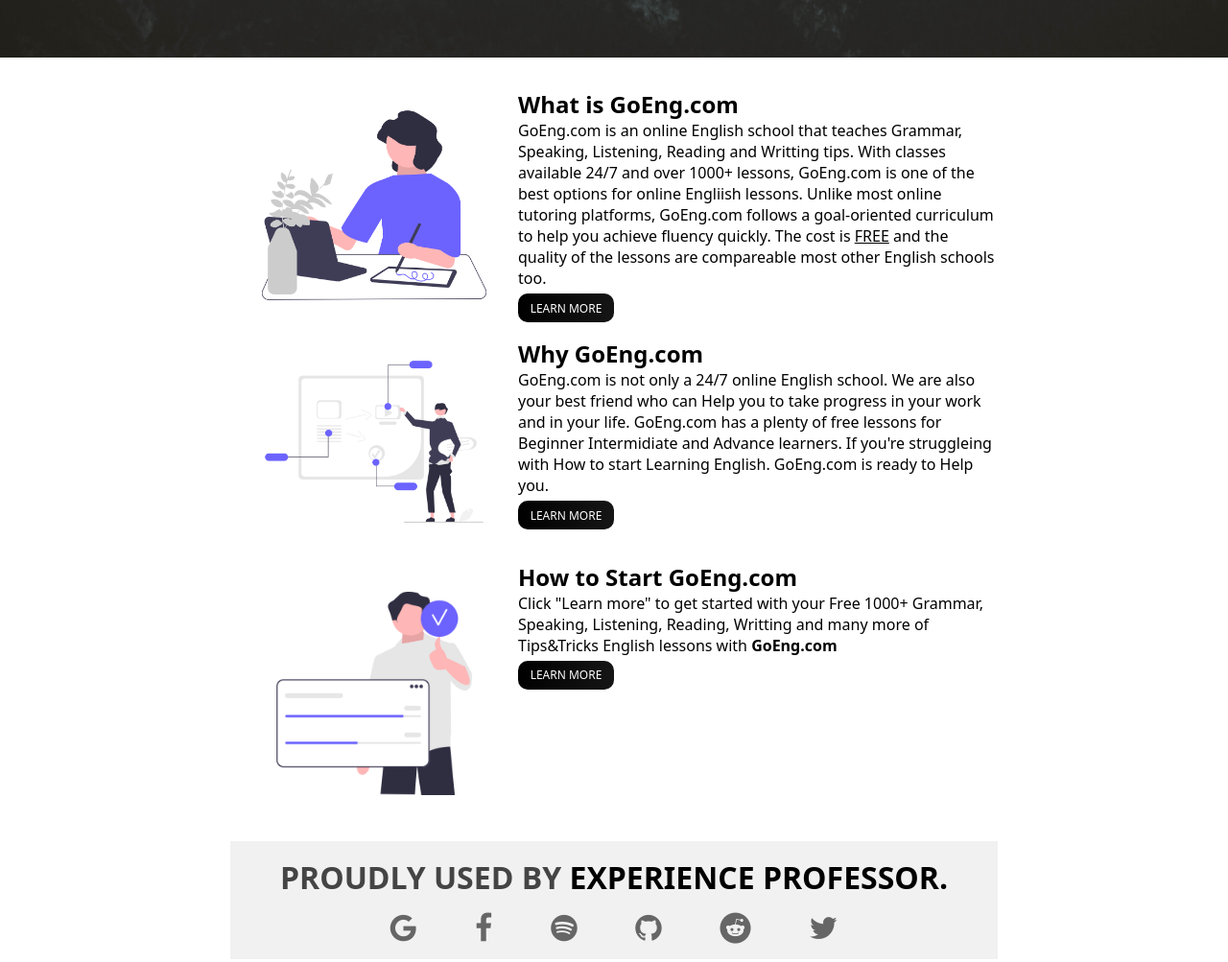
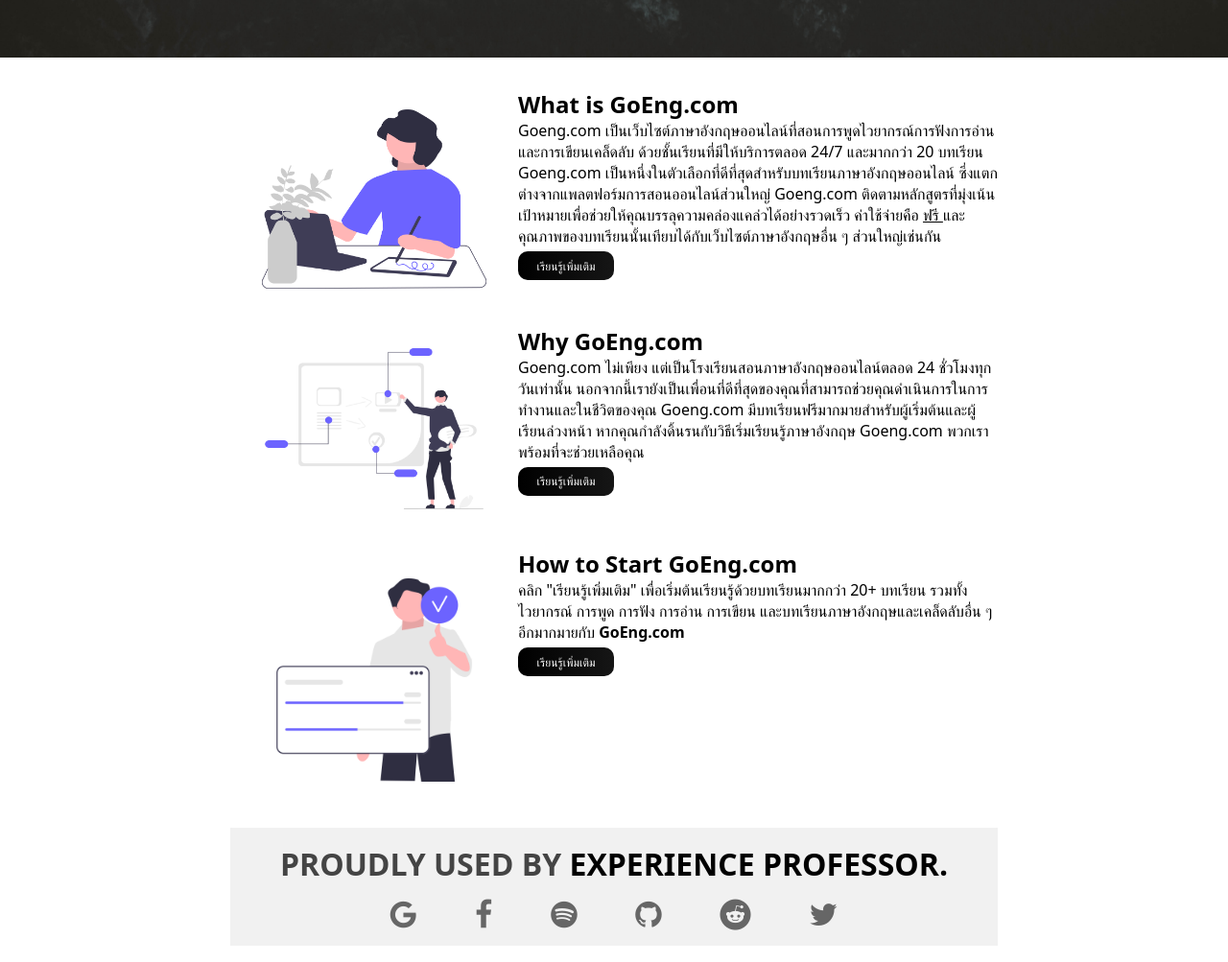
Before and after one commit to GXCB06/GoEng.com, a plain HTML site: page Home.html in a window 1280 px wide. Shown: the part 740-1743 px from the top of the page at 96% size. Drawn offline with Linux system fonts and the light colour scheme; a web font is replaced by a local one.

Commit message:
Goeng.com commit

```diff
--- a/Home.html
+++ b/Home.html
@@ -33,21 +33,20 @@
 
         <ul>
           <i class="fa fa-times" aria-hidden="true"></i>
-          <li><a href="Home.html">Home</a></li>
-          <li><a href="Course.html">Course</a></li>
-          <li><a href="Aboutus.html">About us</a></li>
+          <li><a href="Home.html">หน้าบ้าน</a></li>
+          <li><a href="Course.html">บทเรียน</a></li>
+          <li><a href="Aboutus.html">เกี่ยวกับเรา</a></li>
           <li><a href="login.html">Sign In</a></li>
         </ul>
       </nav>
-      <div class="main-content">
+     <div class="main-content">
         <h1>JUST DO IT.</h1>
         <p>
-          GoEng always believes that The Best time to start is not <br />at the
-          end of the Week the end of the Month <br />or the end of the Year
-          <br />
-          But <strong><u>TODAY.</u></strong>
+          พวกเราคือเว็บไซด์ สำหรับคนที่อยากเรียนรู้ภาษาอังกฤษ
+          <br />แต่ยังไม่รู้ว่าจะเริ่มต้นได้อย่างไร <br />อย่าให้ปัญหาเหล่านั้น
+          มาหยุดยั้งให้คุณท้อถ้อย <br />พวกเรา <strong><u>GoEng.com</u></strong>  พร้อมที่จะช่วยเหลือคุณ
         </p>
-        <a href="./Course.html" class="gradient-btn">try for free</a>
+        <a href="./Course.html" class="gradient-btn">Start Now</a>
       </div>
     </section>
 
@@ -57,15 +56,18 @@
         <div class="sub-sub-about">
           <h2>What is GoEng.com</h2>
           <p>
-            GoEng.com is an online English school that teaches Grammar,
-            Speaking, Listening, Reading and Writting tips. With classes
-            available 24/7 and over 1000+ lessons, GoEng.com is one of the best
-            options for online Engliish lessons. Unlike most online tutoring
-            platforms, GoEng.com follows a goal-oriented curriculum to help you
-            achieve fluency quickly. The cost is <u>FREE</u> and the quality of
-            the lessons are compareable most other English schools too.
+            Goeng.com
+            เป็นเว็บไซต์ภาษาอังกฤษออนไลน์ที่สอนการพูดไวยากรณ์การฟังการอ่านและการเขียนเคล็ดลับ
+            ด้วยชั้นเรียนที่มีให้บริการตลอด 24/7 และมากกว่า 20 บทเรียน Goeng.com
+            เป็นหนึ่งในตัวเลือกที่ดีที่สุดสำหรับบทเรียนภาษาอังกฤษออนไลน์
+            ซึ่งแตกต่างจากแพลตฟอร์มการสอนออนไลน์ส่วนใหญ่ Goeng.com
+            ติดตามหลักสูตรที่มุ่งเน้นเป้าหมายเพื่อช่วยให้คุณบรรลุความคล่องแคล่วได้อย่างรวดเร็ว
+            ค่าใช้จ่ายคือ
+            <u> ฟรี </u>
+            และคุณภาพของบทเรียนนั้นเทียบได้กับเว็บไซต์ภาษาอังกฤษอื่น ๆ
+            ส่วนใหญ่เช่นกัน
           </p>
-          <a href="./Aboutus.html" class="gradient-btn">Learn more</a>
+          <a href="./Aboutus.html" class="gradient-btn">เรียนรู้เพิ่มเติม</a>
         </div>
       </div>
       <div class="about-sub">
@@ -73,13 +75,14 @@
         <div class="sub-sub-about">
           <h2>Why GoEng.com</h2>
           <p>
-            GoEng.com is not only a 24/7 online English school. We are also your
-            best friend who can Help you to take progress in your work and in
-            your life. GoEng.com has a plenty of free lessons for Beginner
-            Intermidiate and Advance learners. If you're struggleing with How to
-            start Learning English. GoEng.com is ready to Help you.
+            Goeng.com ไม่เพียง แต่เป็นโรงเรียนสอนภาษาอังกฤษออนไลน์ตลอด 24
+            ชั่วโมงทุกวันเท่านั้น
+            นอกจากนี้เรายังเป็นเพื่อนที่ดีที่สุดของคุณที่สามารถช่วยคุณดำเนินการในการทำงานและในชีวิตของคุณ
+            Goeng.com มีบทเรียนฟรีมากมายสำหรับผู้เริ่มต้นและผู้เรียนล่วงหน้า
+            หากคุณกำลังดิ้นรนกับวิธีเริ่มเรียนรู้ภาษาอังกฤษ Goeng.com พวกเรา
+            พร้อมที่จะช่วยเหลือคุณ
           </p>
-          <a href="./Aboutus.html" class="gradient-btn">Learn more</a>
+          <a href="./Aboutus.html" class="gradient-btn">เรียนรู้เพิ่มเติม</a>
         </div>
       </div>
       <div class="about-sub">
@@ -87,11 +90,11 @@
         <div class="sub-sub-about">
           <h2>How to Start GoEng.com</h2>
           <p>
-            Click "Learn more" to get started with your Free 1000+ Grammar,
-            Speaking, Listening, Reading, Writting and many more of Tips&Tricks
-            English lessons with <strong>GoEng.com</strong>
+            คลิก "เรียนรู้เพิ่มเติม" เพื่อเริ่มต้นเรียนรู้ด้วยบทเรียนมากกว่า 20+ บทเรียน รวมทั้ง
+            ไวยากรณ์ การพูด การฟัง การอ่าน การเขียน และบทเรียนภาษาอังกฤษและเคล็ดลับอื่น
+            ๆ อีกมากมายกับ <strong> GoEng.com </strong>
           </p>
-          <a href="./Course.html" class="gradient-btn">Learn more</a>
+          <a href="./Course.html" class="gradient-btn">เรียนรู้เพิ่มเติม</a>
         </div>
       </div>
 
```
